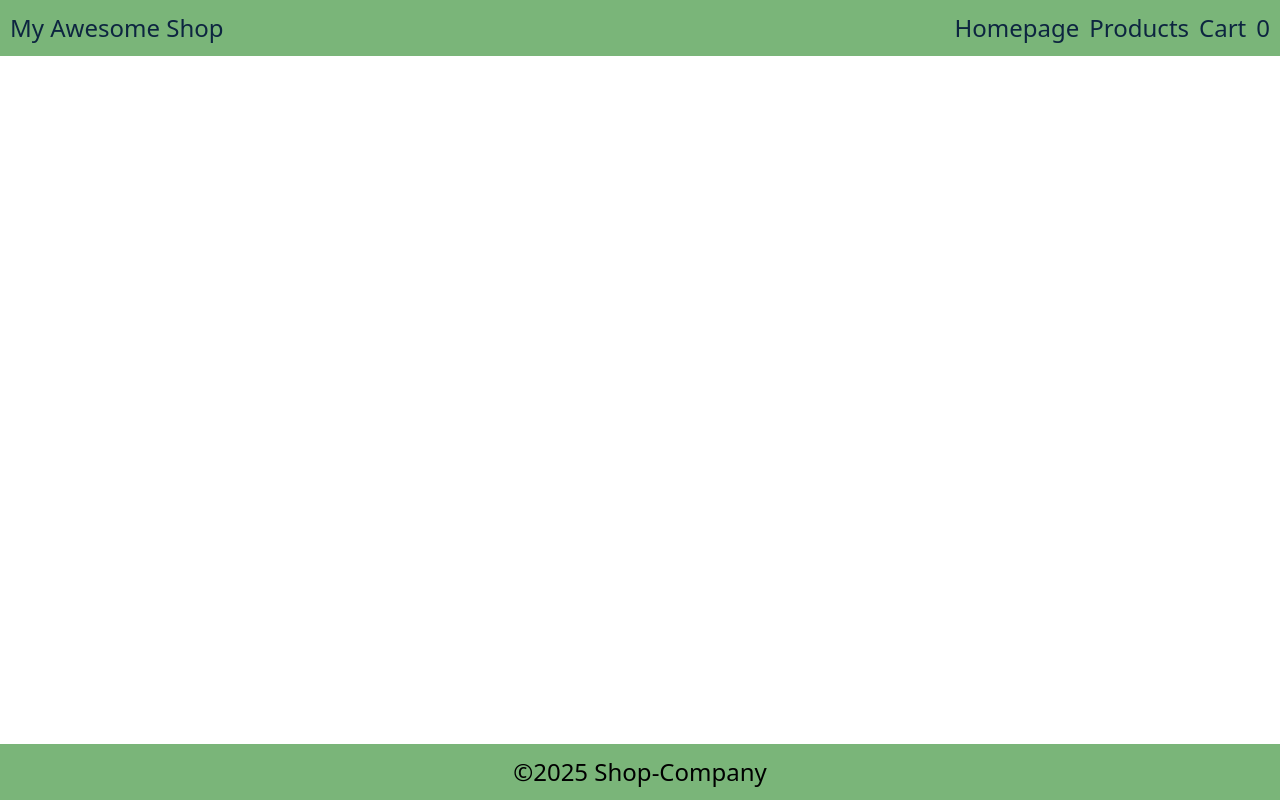
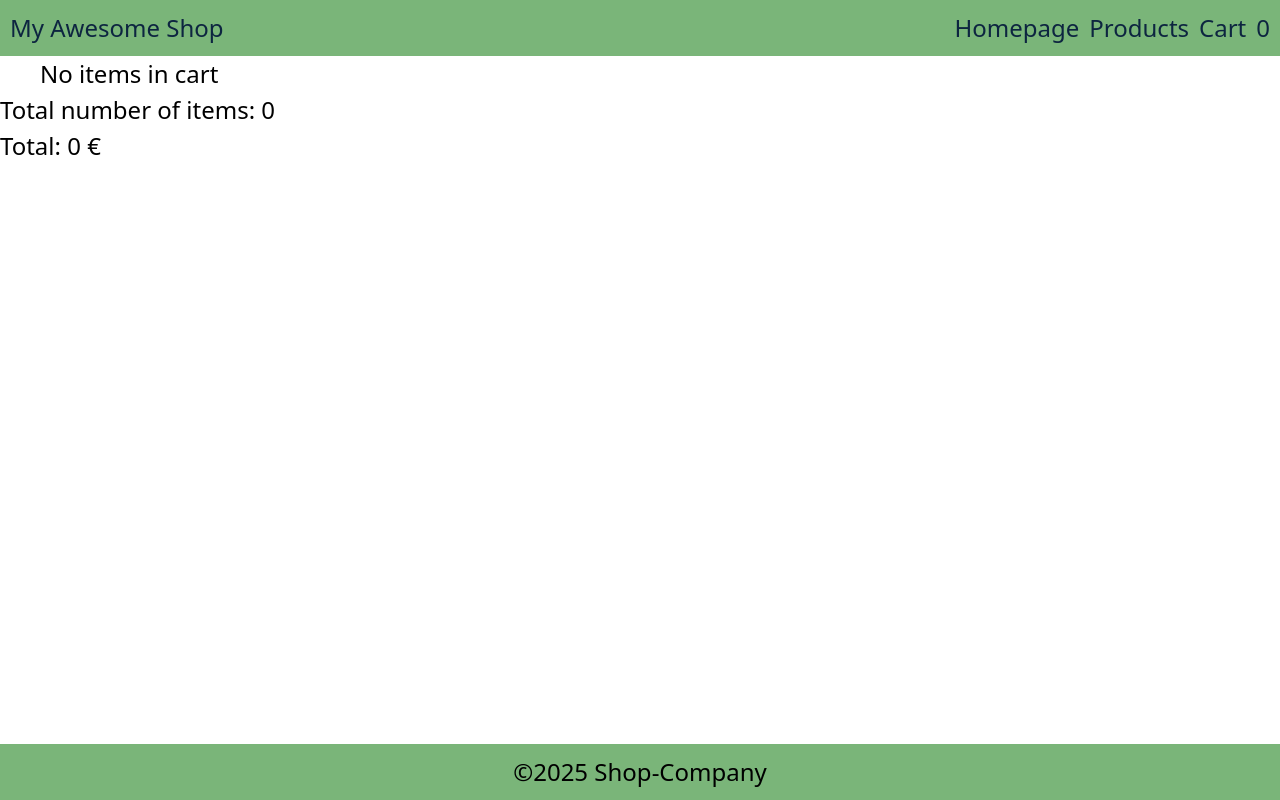
Before and after one commit to maxheerdegen/shopping-cart, a React (Vite) app: page /cart in a window 1280 px wide. Built offline with nearby package versions, Linux system fonts and the light colour scheme.

Commit message:
add total to cart

```diff
--- a/src/components/Cart/Cart.jsx
+++ b/src/components/Cart/Cart.jsx
@@ -11,11 +11,18 @@ function Cart () {
     }
 
     return (
+        <>
         <ul>
-            {cartItems.map((item) => {
+            {cartItems.length === 0 ? (
+                <div>No items in cart</div>
+            ) : (
+            cartItems.map((item) => {
                 return <ShopItem key={item.id} item={item} handleButtonClick={removeFromCart} itemQuantity={item.quantity} buttonTitle="Remove from cart"/>;
-            })}
+            }))}
         </ul>
+        <div>Total number of items: {cartItems.reduce((total, item) => total+= item.quantity, 0)}</div>
+        <div>Total: {cartItems.reduce((total, item) => total += item.price, 0)} €</div>
+        </>
     )
 }
 
```
